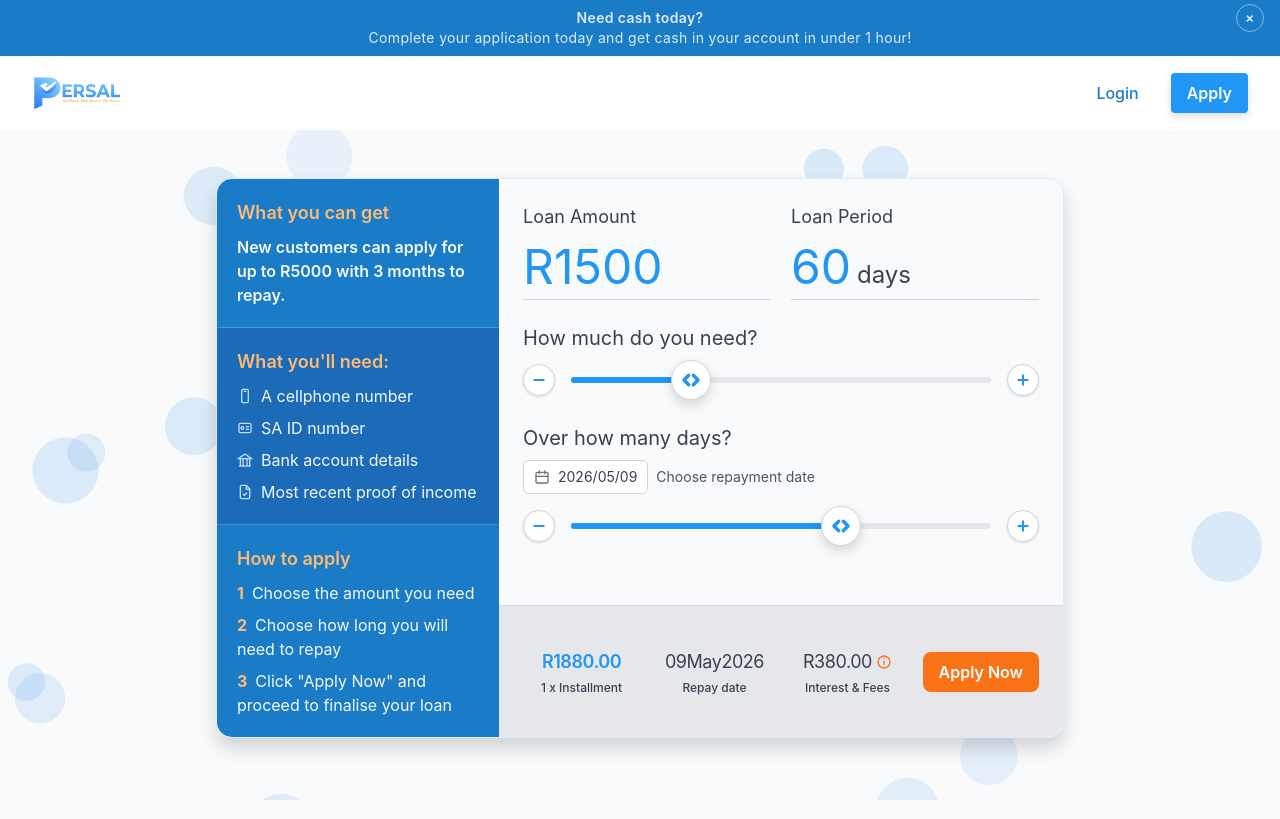
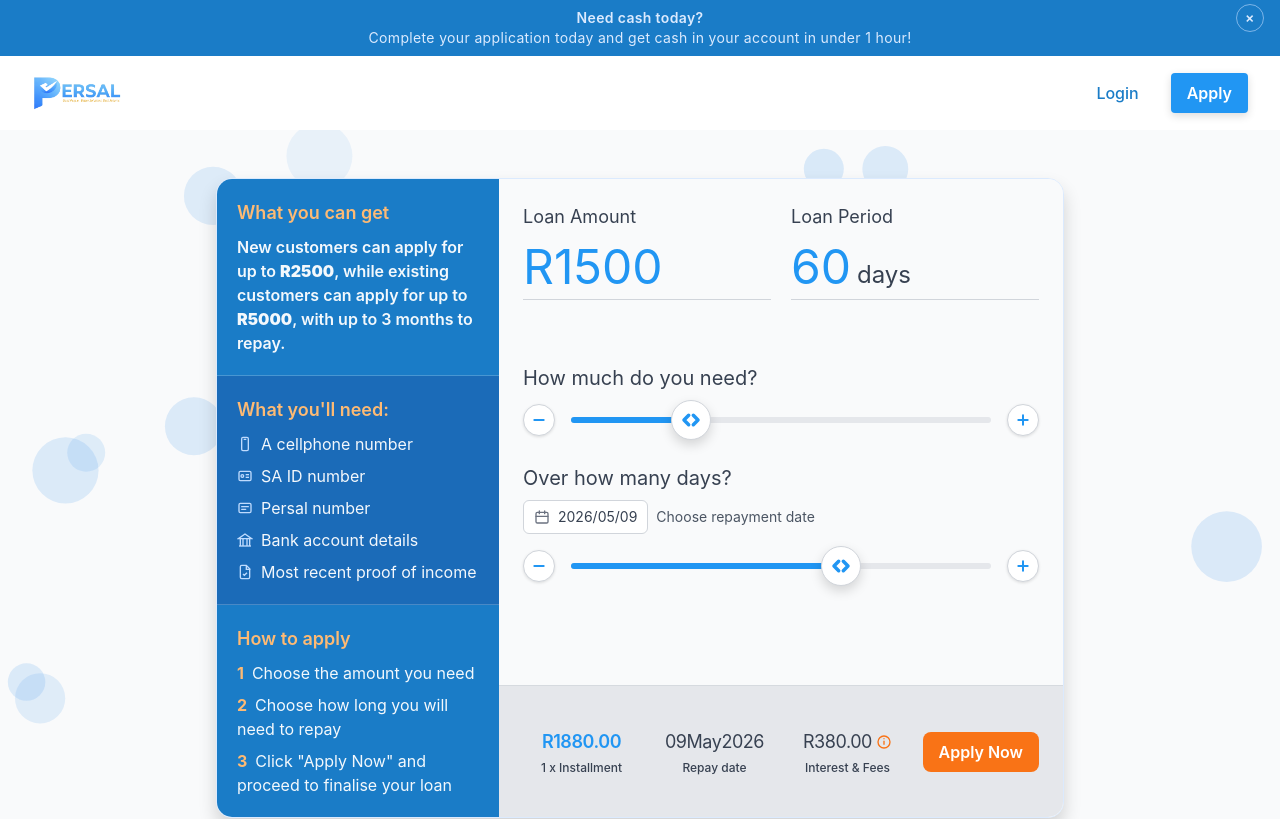
Before and after one commit to dladlamusa90-eng/persal-fresh-new, a Next.js app: page / in a window 1280 px wide. Shown: the top 819 px of the page. Built offline with nearby package versions, Linux system fonts and the light colour scheme.

Commit message:
Align home and dashboard loan card content spacing

```diff
--- a/src/app/dashboard/page.tsx
+++ b/src/app/dashboard/page.tsx
@@ -110,7 +110,7 @@ export default function DashboardHomePage() {
                 <div className="p-4 md:p-5 border-b border-white/20">
                   <h3 className="text-orange-300 font-semibold text-lg mb-2">What you can get</h3>
                   <p className="text-white/95 leading-relaxed text-sm md:text-base font-semibold break-words">
-                    New customers can apply for up to R5000 with 3 months to repay.
+                    New customers can apply for up to <b>R2500</b>, while existing customers can apply for up to <b>R5000</b>, with up to 3 months to repay.
                   </p>
                 </div>
                 <div className="p-4 md:p-5 border-b border-white/20 bg-blue-900/25">
@@ -127,6 +127,14 @@ export default function DashboardHomePage() {
                         <rect x="3" y="5" width="18" height="14" rx="2" /><circle cx="8" cy="12" r="2" /><line x1="13" y1="10" x2="18" y2="10" /><line x1="13" y1="14" x2="18" y2="14" />
                       </svg>
                       <span>SA ID number</span>
+                    </li>
+                    <li className="flex items-center gap-2">
+                      <svg className="w-4 h-4 text-blue-200 shrink-0" viewBox="0 0 24 24" fill="none" stroke="currentColor" strokeWidth="2" strokeLinecap="round" strokeLinejoin="round">
+                        <rect x="3" y="5" width="18" height="14" rx="2" />
+                        <line x1="7" y1="10" x2="17" y2="10" />
+                        <line x1="7" y1="14" x2="13" y2="14" />
+                      </svg>
+                      <span>Persal number</span>
                     </li>
                     <li className="flex items-center gap-2">
                       <svg className="w-4 h-4 text-blue-200 shrink-0" viewBox="0 0 24 24" fill="none" stroke="currentColor" strokeWidth="2">
@@ -174,7 +182,7 @@ export default function DashboardHomePage() {
                     </div>
                   </div>
 
-                  <div className="mt-6 space-y-6">
+                  <div className="mt-16 space-y-6">
                     <div>
                       <div className="text-lg md:text-xl text-gray-700 mb-2">How much do you need?</div>
                       <div className="flex items-center gap-3 md:gap-4">
--- a/src/app/page.tsx
+++ b/src/app/page.tsx
@@ -194,7 +194,7 @@ export default function Home() {
                   <div className="p-4 md:p-5 border-b border-white/20">
                     <h3 className="text-orange-300 font-semibold text-lg mb-2">What you can get</h3>
                     <p className="text-white/95 leading-relaxed text-sm md:text-base font-semibold break-words">
-                      New customers can apply for up to R5000 with 3 months to repay.
+                      New customers can apply for up to <b>R2500</b>, while existing customers can apply for up to <b>R5000</b>, with up to 3 months to repay.
                     </p>
                   </div>
                   <div className="p-4 md:p-5 border-b border-white/20 bg-blue-900/25">
@@ -211,6 +211,14 @@ export default function Home() {
                           <rect x="3" y="5" width="18" height="14" rx="2" /><circle cx="8" cy="12" r="2" /><line x1="13" y1="10" x2="18" y2="10" /><line x1="13" y1="14" x2="18" y2="14" />
                         </svg>
                         <span>SA ID number</span>
+                      </li>
+                      <li className="flex items-center gap-2">
+                        <svg className="w-4 h-4 text-blue-200 shrink-0" viewBox="0 0 24 24" fill="none" stroke="currentColor" strokeWidth="2" strokeLinecap="round" strokeLinejoin="round">
+                          <rect x="3" y="5" width="18" height="14" rx="2" />
+                          <line x1="7" y1="10" x2="17" y2="10" />
+                          <line x1="7" y1="14" x2="13" y2="14" />
+                        </svg>
+                        <span>Persal number</span>
                       </li>
                       <li className="flex items-center gap-2">
                         <svg className="w-4 h-4 text-blue-200 shrink-0" viewBox="0 0 24 24" fill="none" stroke="currentColor" strokeWidth="2">
@@ -258,7 +266,7 @@ export default function Home() {
                       </div>
                     </div>
 
-                    <div className="mt-6 space-y-6">
+                    <div className="mt-16 space-y-6">
                       <div>
                         <div className="text-lg md:text-xl text-gray-700 mb-2">How much do you need?</div>
                         <div className="flex items-center gap-3 md:gap-4">
```
